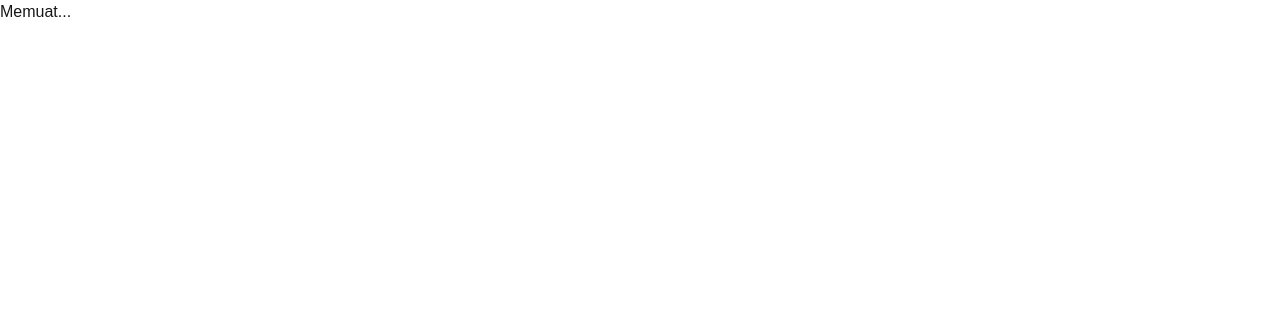
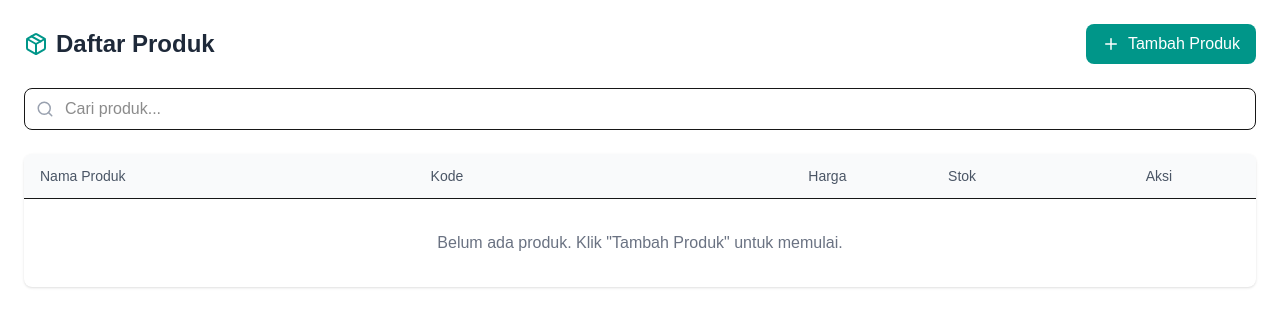
Before and after one commit to yudibhp8713/karsapos, a Next.js app: page /dashboard in a window 1280 px wide. Before the commit this address had no page. Shown: the top 326 px of the page. Built offline with nearby package versions, Linux system fonts and the light colour scheme.

Commit message:
Tambah halaman Kelola Produk

```diff
--- a/app/dashboard/page.tsx
+++ b/app/dashboard/page.tsx
@@ -1,27 +1,209 @@
 'use client';
 
-import { useEffect, useState } from 'react';
-import { useRouter } from 'next/navigation';
+import { useState, useEffect } from 'react';
+import { Plus, Edit2, Trash2, Package, Search } from 'lucide-react';
 
-export default function DashboardPage() {
-  const router = useRouter();
-  const [user, setUser] = useState<any>(null);
+interface Product {
+  id: string;
+  name: string;
+  sku?: string;
+  price: number;
+  stock: number;
+  description?: string;
+}
+
+export default function ProductsPage() {
+  const [products, setProducts] = useState<Product[]>([]);
+  const [search, setSearch] = useState('');
+  const [showModal, setShowModal] = useState(false);
+  const [editing, setEditing] = useState<Product | null>(null);
+  const [form, setForm] = useState({ name: '', sku: '', price: '', stock: '', description: '' });
 
   useEffect(() => {
-    const stored = localStorage.getItem('karsapos_user');
-    if (!stored) {
-      router.push('/login');
-      return;
+    const saved = localStorage.getItem('karsapos_products');
+    if (saved) setProducts(JSON.parse(saved));
+  }, []);
+
+  useEffect(() => {
+    localStorage.setItem('karsapos_products', JSON.stringify(products));
+  }, [products]);
+
+  const filtered = products.filter(p =>
+    p.name.toLowerCase().includes(search.toLowerCase()) ||
+    (p.sku && p.sku.toLowerCase().includes(search.toLowerCase()))
+  );
+
+  const handleSave = (e: React.FormEvent) => {
+    e.preventDefault();
+    if (editing) {
+      setProducts(products.map(p => p.id === editing.id ? {
+        ...p,
+        name: form.name,
+        sku: form.sku,
+        price: parseFloat(form.price),
+        stock: parseInt(form.stock),
+        description: form.description
+      } : p));
+    } else {
+      const newProduct: Product = {
+        id: Date.now().toString(),
+        name: form.name,
+        sku: form.sku,
+        price: parseFloat(form.price),
+        stock: parseInt(form.stock),
+        description: form.description
+      };
+      setProducts([...products, newProduct]);
     }
-    setUser(JSON.parse(stored));
-  }, [router]);
+    resetForm();
+  };
 
-  if (!user) return <div>Memuat...</div>;
+  const handleEdit = (p: Product) => {
+    setEditing(p);
+    setForm({ name: p.name, sku: p.sku || '', price: p.price.toString(), stock: p.stock.toString(), description: p.description || '' });
+    setShowModal(true);
+  };
+
+  const handleDelete = (id: string) => {
+    if (confirm('Hapus produk ini?')) {
+      setProducts(products.filter(p => p.id !== id));
+    }
+  };
+
+  const resetForm = () => {
+    setForm({ name: '', sku: '', price: '', stock: '', description: '' });
+    setEditing(null);
+    setShowModal(false);
+  };
 
   return (
-    <div style={{ padding: '2rem' }}>
-      <h1>Selamat Datang, {user.name}!</h1>
-      <p>KarsaPOS sedang dalam persiapan.</p>
+    <div className="p-6">
+      <div className="flex justify-between items-center mb-6">
+        <h1 className="text-2xl font-bold text-gray-800 flex items-center gap-2">
+          <Package size={24} className="text-teal-600" /> Daftar Produk
+        </h1>
+        <button
+          onClick={() => setShowModal(true)}
+          className="bg-teal-600 text-white px-4 py-2 rounded-lg flex items-center gap-2 hover:bg-teal-700"
+        >
+          <Plus size={18} /> Tambah Produk
+        </button>
+      </div>
+
+      <div className="mb-6">
+        <div className="relative">
+          <Search size={18} className="absolute left-3 top-1/2 -translate-y-1/2 text-gray-400" />
+          <input
+            type="text"
+            placeholder="Cari produk..."
+            value={search}
+            onChange={(e) => setSearch(e.target.value)}
+            className="w-full pl-10 pr-4 py-2 border rounded-lg focus:ring-2 focus:ring-teal-500 outline-none"
+          />
+        </div>
+      </div>
+
+      <div className="bg-white rounded-lg shadow overflow-hidden">
+        <table className="w-full">
+          <thead className="bg-gray-50 border-b">
+            <tr>
+              <th className="px-4 py-3 text-left text-sm font-medium text-gray-600">Nama Produk</th>
+              <th className="px-4 py-3 text-left text-sm font-medium text-gray-600">Kode</th>
+              <th className="px-4 py-3 text-right text-sm font-medium text-gray-600">Harga</th>
+              <th className="px-4 py-3 text-center text-sm font-medium text-gray-600">Stok</th>
+              <th className="px-4 py-3 text-center text-sm font-medium text-gray-600">Aksi</th>
+            </tr>
+          </thead>
+          <tbody>
+            {filtered.length === 0 ? (
+              <tr>
+                <td colSpan={5} className="px-4 py-8 text-center text-gray-500">
+                  Belum ada produk. Klik "Tambah Produk" untuk memulai.
+                </td>
+              </tr>
+            ) : filtered.map(p => (
+              <tr key={p.id} className="border-t hover:bg-gray-50">
+                <td className="px-4 py-3 font-medium">{p.name}</td>
+                <td className="px-4 py-3 text-sm text-gray-500">{p.sku || '-'}</td>
+                <td className="px-4 py-3 text-right font-medium">Rp {p.price.toLocaleString('id-ID')}</td>
+                <td className="px-4 py-3 text-center">
+                  <span className={`px-2 py-1 rounded text-sm ${p.stock <= 5 ? 'bg-red-100 text-red-700' : 'bg-green-100 text-green-700'}`}>
+                    {p.stock}
+                  </span>
+                </td>
+                <td className="px-4 py-3 text-center">
+                  <button onClick={() => handleEdit(p)} className="text-blue-600 mr-2"><Edit2 size={16} /></button>
+                  <button onClick={() => handleDelete(p.id)} className="text-red-600"><Trash2 size={16} /></button>
+                </td>
+              </tr>
+            ))}
+          </tbody>
+        </table>
+      </div>
+
+      {showModal && (
+        <div className="fixed inset-0 bg-black/50 flex items-center justify-center z-50">
+          <div className="bg-white rounded-lg p-6 w-full max-w-md">
+            <h2 className="text-xl font-bold mb-4">{editing ? 'Edit Produk' : 'Tambah Produk Baru'}</h2>
+            <form onSubmit={handleSave} className="space-y-4">
+              <div>
+                <label className="block text-sm font-medium text-gray-700 mb-1">Nama Produk</label>
+                <input
+                  type="text"
+                  value={form.name}
+                  onChange={(e) => setForm({...form, name: e.target.value})}
+                  className="w-full px-3 py-2 border rounded-lg focus:ring-2 focus:ring-teal-500 outline-none"
+                  required
+                />
+              </div>
+              <div>
+                <label className="block text-sm font-medium text-gray-700 mb-1">Kode / SKU</label>
+                <input
+                  type="text"
+                  value={form.sku}
+                  onChange={(e) => setForm({...form, sku: e.target.value})}
+                  className="w-full px-3 py-2 border rounded-lg focus:ring-2 focus:ring-teal-500 outline-none"
+                />
+              </div>
+              <div className="grid grid-cols-2 gap-4">
+                <div>
+                  <label className="block text-sm font-medium text-gray-700 mb-1">Harga Jual</label>
+                  <input
+                    type="number"
+                    value={form.price}
+                    onChange={(e) => setForm({...form, price: e.target.value})}
+                    className="w-full px-3 py-2 border rounded-lg focus:ring-2 focus:ring-teal-500 outline-none"
+                    required
+                  />
+                </div>
+                <div>
+                  <label className="block text-sm font-medium text-gray-700 mb-1">Stok</label>
+                  <input
+                    type="number"
+                    value={form.stock}
+                    onChange={(e) => setForm({...form, stock: e.target.value})}
+                    className="w-full px-3 py-2 border rounded-lg focus:ring-2 focus:ring-teal-500 outline-none"
+                    required
+                  />
+                </div>
+              </div>
+              <div>
+                <label className="block text-sm font-medium text-gray-700 mb-1">Deskripsi</label>
+                <textarea
+                  value={form.description}
+                  onChange={(e) => setForm({...form, description: e.target.value})}
+                  className="w-full px-3 py-2 border rounded-lg focus:ring-2 focus:ring-teal-500 outline-none"
+                  rows={2}
+                />
+              </div>
+              <div className="flex justify-end gap-2 pt-2">
+                <button type="button" onClick={resetForm} className="px-4 py-2 border rounded-lg hover:bg-gray-50">Batal</button>
+                <button type="submit" className="px-4 py-2 bg-teal-600 text-white rounded-lg hover:bg-teal-700">Simpan</button>
+              </div>
+            </form>
+          </div>
+        </div>
+      )}
     </div>
   );
 }
```
